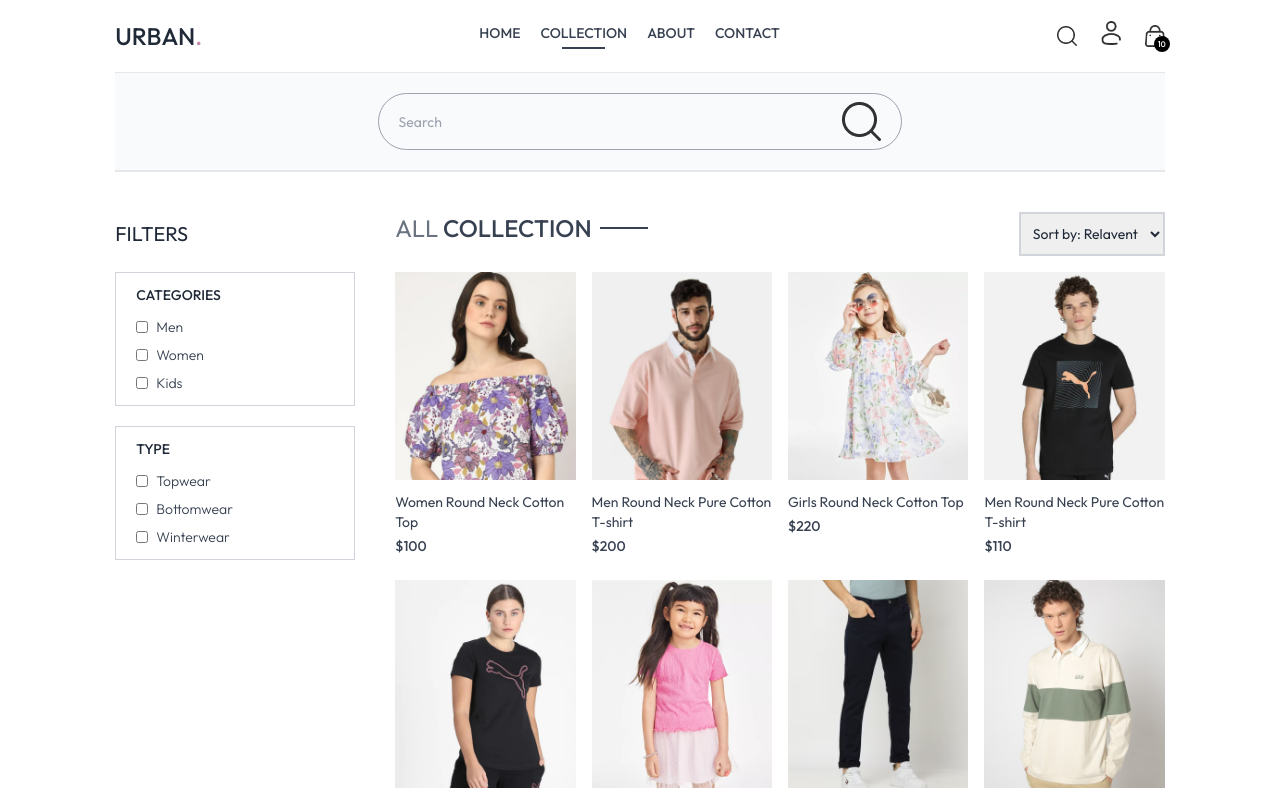
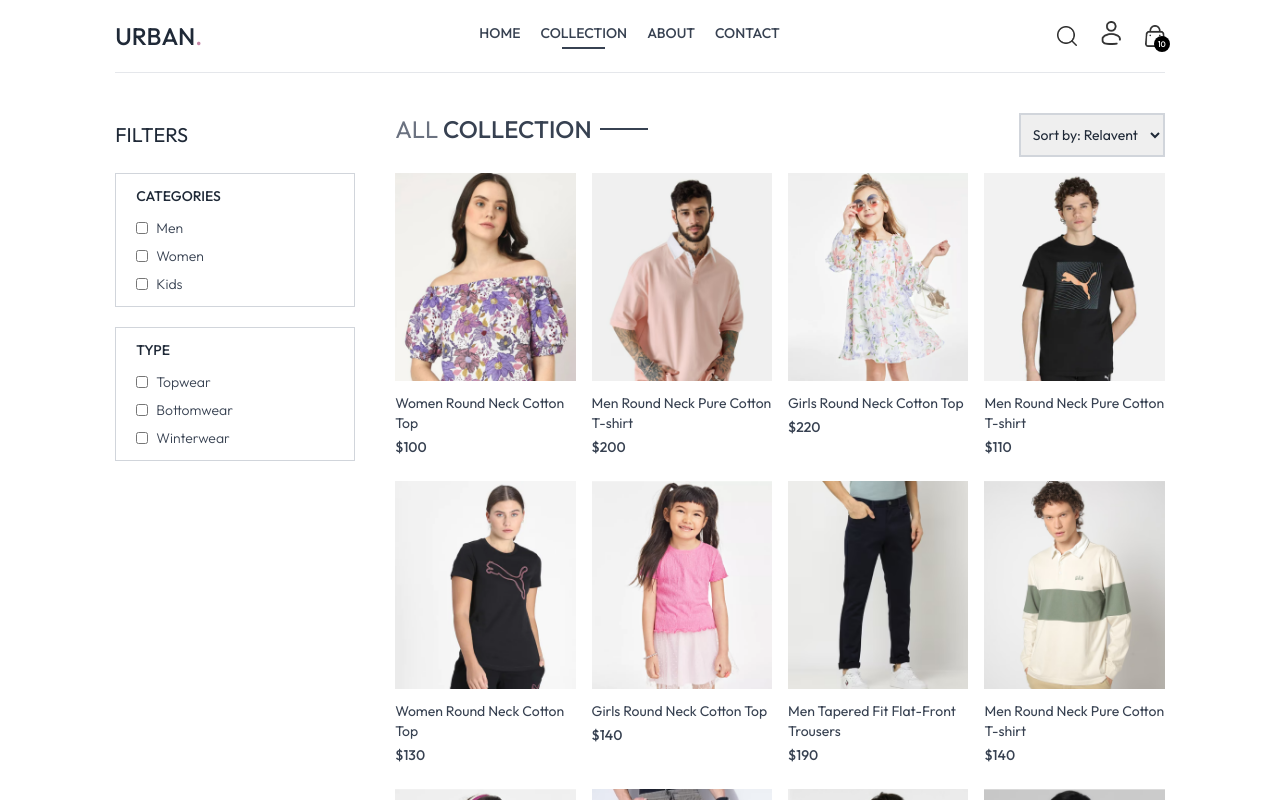
Before and after one commit to ashrafultusar/urban-frontend, a React (Vite) app in the folder urban-frontend/: page /collection in a window 1280 px wide. Shown: the top 800 px of the page. Built offline with nearby package versions, Linux system fonts and the light colour scheme.

Commit message:
added search function design logic update

```diff
--- a/urban-frontend/src/components/Navbar.jsx
+++ b/urban-frontend/src/components/Navbar.jsx
@@ -1,8 +1,10 @@
 import { Link, NavLink } from "react-router-dom";
 import { assets } from "../assets/assets";
-import { useState } from "react";
+import { useContext, useState } from "react";
+import { ShopContext } from "../context/ShopContex";
 const Navbar = () => {
   const [visible, setVisible] = useState(false);
+  const { setShowSearch } = useContext(ShopContext);
 
   return (
     <div className="flex items-center justify-between py-5 font-medium">
@@ -36,7 +38,7 @@
       </ul>
 
       <div className="flex items-center gap-6">
-        <img src={assets.search_icon} className="w-5 cursor-pointer" alt="" />
+        <img onClick={()=>setShowSearch(true)} src={assets.search_icon} className="w-5 cursor-pointer" alt="" />
 
         <div className="dropdown dropdown-end">
           <button tabIndex={0}>
--- a/urban-frontend/src/components/SearchBar.jsx
+++ b/urban-frontend/src/components/SearchBar.jsx
@@ -9,8 +9,9 @@
         <div className="border-t border-b bg-gray-50 text-center">
             <div className="inline-flex items-center justify-center border border-gray-400 px-5 py-2 my-5 mx-3 rounded-full w-3/4 sm:w-1/2">
                 <input value={search} onChange={(e) => setSearch(e.target.value)} className="flex-1 outline-none bg-inherit text-sm" type="text" placeholder="Search" />
-                <img src={assets.search_icon} alt="" />
+                <img className="w-4" src={assets.search_icon} alt="" />
             </div>
+            <img onClick={()=>setShowSearch(false)} className="inline w-3 cursor-pointer" src={assets.cross_icon} alt="" />
         </div>
     ):null
 };
--- a/urban-frontend/src/context/ShopContex.jsx
+++ b/urban-frontend/src/context/ShopContex.jsx
@@ -7,7 +7,7 @@
     const currency = '$';
      const delivery_fee = 10;
      const [search,setSearch]=useState('')
-const [showSearch,setShowSearch]=useState(true)
+const [showSearch,setShowSearch]=useState(false)
 
     const value = {
         products,currency,delivery_fee,search,setSearch,showSearch,setShowSearch
```
